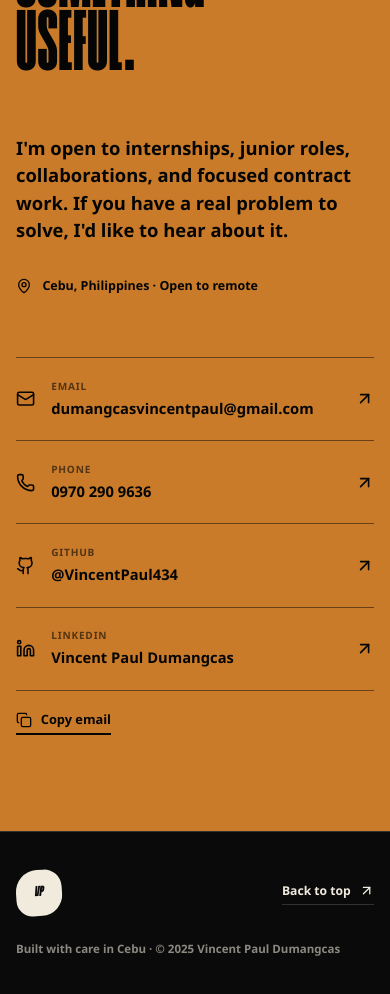
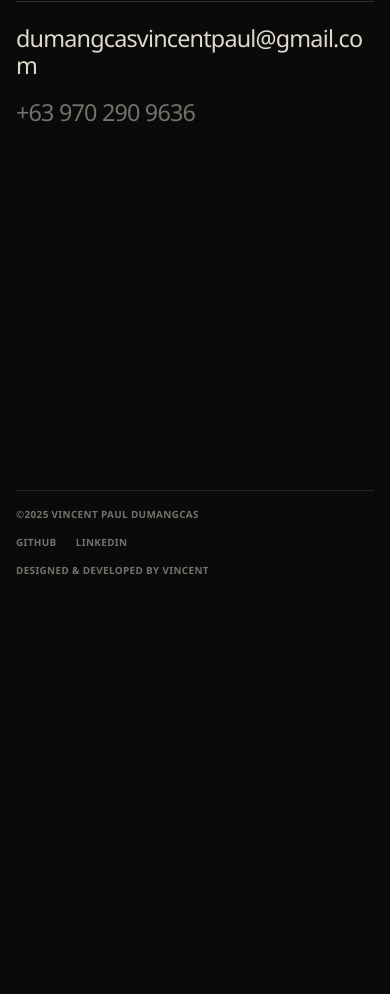
Before and after one commit to VincentPaul434/portfolio, a React (Vite) app: page / in a window 390 px wide. Shown: the part 8940-9934 px from the top of the page. After the commit the page ends 9534 px from the top, so only its background shows below. Built offline with nearby package versions, Linux system fonts and the light colour scheme.

Commit message:
Refine contact footer layout

```diff
--- a/src/App.css
+++ b/src/App.css
@@ -1077,167 +1077,121 @@ section {
   text-transform: uppercase;
 }
 
-/* Contact */
-
-.contact-section {
-  padding: clamp(6rem, 10vw, 9rem) 0;
-  background: var(--accent);
-  color: var(--light-text);
-}
-
-.contact-heading > span {
-  display: block;
-  margin-bottom: 1.5rem;
-  font-size: 0.78rem;
-  font-weight: 800;
-}
-
-.contact-heading h2 {
-  max-width: 11ch;
-  font-family: var(--font-display);
-  font-size: clamp(5rem, 11vw, 11rem);
-  font-weight: 700;
-  line-height: 0.73;
-  letter-spacing: 0.01em;
-  text-transform: uppercase;
-}
-
-.contact-layout {
-  margin-top: clamp(4rem, 8vw, 7rem);
-  display: grid;
-  grid-template-columns: minmax(0, 0.8fr) minmax(0, 1.2fr);
-  gap: clamp(3rem, 9vw, 9rem);
-  align-items: start;
-}
-
-.contact-intro > p {
-  max-width: 36rem;
-  font-size: clamp(1.15rem, 2.3vw, 1.65rem);
-  font-weight: 600;
-  line-height: 1.5;
-}
-
-.location-line {
-  margin-top: 2rem;
-  display: inline-flex;
-  align-items: center;
-  gap: 0.65rem;
-  font-size: 0.78rem;
-  font-weight: 800;
-}
-
-.location-line svg {
-  width: 1rem;
-  height: 1rem;
-}
-
-.contact-list {
-  display: grid;
-  border-top: 1px solid rgba(0, 0, 0, 0.48);
-}
-
-.contact-list a {
-  min-width: 0;
-  min-height: 5.6rem;
-  padding: 1rem 0;
-  display: grid;
-  grid-template-columns: auto minmax(0, 1fr) auto;
-  align-items: center;
-  gap: 1rem;
-  border-bottom: 1px solid rgba(0, 0, 0, 0.48);
-  transition: padding 220ms ease, background-color 220ms ease;
-}
-
-.contact-list a:hover {
-  padding-inline: 0.8rem;
-  background: rgba(0, 0, 0, 0.06);
-}
-
-.contact-list a > svg {
-  width: 1.2rem;
-  height: 1.2rem;
-}
-
-.contact-list a > svg:last-child {
-  transition: transform 220ms ease;
-}
-
-.contact-list a:hover > svg:last-child {
-  transform: translate(0.25rem, -0.25rem);
-}
-
-.contact-list a span {
-  min-width: 0;
-  overflow-wrap: anywhere;
-  font-size: clamp(0.92rem, 1.7vw, 1.15rem);
-  font-weight: 800;
-}
-
-.contact-list a small {
-  display: block;
-  margin-bottom: 0.16rem;
-  font-size: 0.63rem;
-  font-weight: 800;
-  letter-spacing: 0.08em;
-  text-transform: uppercase;
-  opacity: 0.6;
-}
-
-.contact-list button {
-  width: max-content;
-  margin-top: 1.2rem;
-  padding: 0 0 0.2rem;
-  display: inline-flex;
-  align-items: center;
-  gap: 0.55rem;
-  border-bottom: 2px solid var(--light-text);
-  background: transparent;
-  font-size: 0.8rem;
-  font-weight: 800;
-}
-
-.contact-list button svg {
-  width: 1rem;
-  height: 1rem;
-}
-
-/* Footer */
-
-.site-footer {
-  border-top: 1px solid var(--dark-line);
+/* Contact footer */
+
+.contact-footer {
+  min-height: 100svh;
+  padding: clamp(5.5rem, 9vw, 8rem) 0 1.2rem;
   background: var(--background);
   color: var(--foreground);
-  padding: 2.4rem 0;
-}
-
-.footer-inner {
+  scroll-margin-top: var(--header-height);
+}
+
+.contact-footer-inner {
+  min-height: calc(100svh - clamp(6.7rem, 10vw, 9.2rem));
+  display: grid;
+  grid-template-rows: auto auto minmax(7rem, 1fr) auto;
+}
+
+.contact-footer-heading > p {
+  max-width: 52rem;
+  color: color-mix(in srgb, var(--foreground) 48%, transparent);
+  font-size: clamp(0.66rem, 1vw, 0.78rem);
+  font-weight: 800;
+  letter-spacing: 0.1em;
+  line-height: 1.5;
+  text-transform: uppercase;
+}
+
+.contact-footer-heading h2 {
+  margin-top: clamp(1.2rem, 2.5vw, 2.1rem);
+  font-family: var(--font-display);
+  font-size: clamp(7rem, 16vw, 16rem);
+  font-weight: 700;
+  letter-spacing: 0.005em;
+  line-height: 0.68;
+  text-transform: uppercase;
+}
+
+.contact-direct {
+  margin-top: clamp(4rem, 7vw, 6.5rem);
+  padding-top: clamp(1.8rem, 3vw, 2.7rem);
+  display: flex;
+  align-items: baseline;
+  justify-content: space-between;
+  gap: 2rem;
+  border-top: 1px solid var(--dark-line);
+}
+
+.contact-direct a {
+  position: relative;
+  color: color-mix(in srgb, var(--foreground) 92%, transparent);
+  font-size: clamp(1.5rem, 3vw, 2.7rem);
+  font-weight: 400;
+  letter-spacing: -0.035em;
+  line-height: 1.15;
+}
+
+.contact-direct a::after {
+  content: "";
+  position: absolute;
+  right: 0;
+  bottom: -0.28rem;
+  left: 0;
+  height: 2px;
+  background: var(--accent);
+  transform: scaleX(0);
+  transform-origin: right center;
+  transition: transform 240ms ease;
+}
+
+.contact-direct a:hover::after,
+.contact-direct a:focus-visible::after {
+  transform: scaleX(1);
+  transform-origin: left center;
+}
+
+.contact-direct .contact-phone {
+  color: color-mix(in srgb, var(--foreground) 46%, transparent);
+  text-align: right;
+}
+
+.contact-footer-space {
+  min-height: clamp(7rem, 18vh, 15rem);
+}
+
+.contact-footer-meta {
+  padding-top: 1.25rem;
   display: grid;
   grid-template-columns: 1fr auto 1fr;
   align-items: center;
   gap: 1.5rem;
-}
-
-.footer-inner > p {
-  color: color-mix(in srgb, var(--foreground) 56%, transparent);
-  font-size: 0.72rem;
-  font-weight: 700;
-  text-align: center;
-}
-
-.back-to-top {
+  border-top: 1px solid color-mix(in srgb, var(--foreground) 12%, transparent);
+  color: color-mix(in srgb, var(--foreground) 46%, transparent);
+  font-size: clamp(0.62rem, 0.85vw, 0.72rem);
+  font-weight: 800;
+  letter-spacing: 0.035em;
+  text-transform: uppercase;
+}
+
+.contact-footer-meta nav {
+  display: flex;
+  align-items: center;
+  justify-content: center;
+  gap: clamp(1.2rem, 2.2vw, 2rem);
+}
+
+.contact-footer-meta nav a {
+  transition: color 180ms ease;
+}
+
+.contact-footer-meta nav a:hover {
+  color: var(--foreground);
+}
+
+.contact-footer-meta > p:last-child {
   justify-self: end;
-  display: inline-flex;
-  align-items: center;
-  gap: 0.5rem;
-  border-bottom: 1px solid var(--dark-line);
-  padding-bottom: 0.2rem;
-  font-size: 0.76rem;
-  font-weight: 800;
-}
-
-.back-to-top svg {
-  width: 0.95rem;
-  height: 0.95rem;
+  text-align: right;
 }
 
 /* Motion */
@@ -1331,8 +1285,7 @@ section {
 }
 
 @media (max-width: 800px) {
-  .approach-layout,
-  .contact-layout {
+  .approach-layout {
     grid-template-columns: 1fr;
   }
 
@@ -1354,13 +1307,24 @@ section {
     border-bottom: 0;
   }
 
-  .footer-inner {
+  .contact-direct {
+    flex-direction: column;
+    align-items: flex-start;
+    gap: 1.25rem;
+  }
+
+  .contact-direct .contact-phone {
+    text-align: left;
+  }
+
+  .contact-footer-meta {
     grid-template-columns: 1fr auto;
   }
 
-  .footer-inner > p {
+  .contact-footer-meta > p:last-child {
     grid-column: 1 / -1;
-    grid-row: 2;
+    justify-self: start;
+    margin-top: 0.25rem;
     text-align: left;
   }
 }
@@ -1555,25 +1519,56 @@ section {
     font-size: 3.3rem;
   }
 
-  .contact-heading h2 {
-    font-size: clamp(4.7rem, 22vw, 6rem);
-  }
-
-  .contact-layout {
-    margin-top: 3.5rem;
-    gap: 3.5rem;
-  }
-
-  .contact-list a {
-    min-height: 5.2rem;
-  }
-
-  .site-footer .brand-name {
-    display: none;
-  }
-
-  .back-to-top {
-    justify-self: end;
+  .contact-footer {
+    padding: 4.8rem 0 1rem;
+  }
+
+  .contact-footer-inner {
+    min-height: calc(100svh - 5.8rem);
+    grid-template-rows: auto auto minmax(5rem, 1fr) auto;
+  }
+
+  .contact-footer-heading > p {
+    max-width: 29rem;
+    font-size: 0.64rem;
+  }
+
+  .contact-footer-heading h2 {
+    margin-top: 1.2rem;
+    font-size: clamp(5.5rem, 28vw, 8rem);
+    line-height: 0.7;
+  }
+
+  .contact-direct {
+    margin-top: 3rem;
+    padding-top: 1.4rem;
+  }
+
+  .contact-direct a {
+    max-width: 100%;
+    font-size: clamp(1.25rem, 6vw, 1.7rem);
+    overflow-wrap: anywhere;
+  }
+
+  .contact-footer-space {
+    min-height: 14vh;
+  }
+
+  .contact-footer-meta {
+    grid-template-columns: 1fr;
+    gap: 0.8rem;
+    padding-top: 1rem;
+  }
+
+  .contact-footer-meta nav {
+    justify-content: flex-start;
+    grid-row: 2;
+  }
+
+  .contact-footer-meta > p:last-child {
+    grid-column: 1;
+    grid-row: 3;
+    margin-top: 0;
   }
 }
 
--- a/src/App.jsx
+++ b/src/App.jsx
@@ -2,13 +2,7 @@ import { createElement, useEffect, useRef, useState } from "react"
 import {
   ArrowDown,
   ArrowUpRight,
-  Copy,
-  Github,
-  Linkedin,
-  Mail,
-  MapPin,
   Menu,
-  Phone,
   X,
 } from "lucide-react"
 
@@ -114,33 +108,6 @@ const experience = [
     title: "Ready for the next real problem",
     detail:
       "Open to internships, junior roles, and contract work where I can contribute and keep learning quickly.",
-  },
-]
-
-const contactItems = [
-  {
-    href: "mailto:dumangcasvincentpaul@gmail.com",
-    label: "Email",
-    value: "dumangcasvincentpaul@gmail.com",
-    icon: Mail,
-  },
-  {
-    href: "tel:+639702909636",
-    label: "Phone",
-    value: "0970 290 9636",
-    icon: Phone,
-  },
-  {
-    href: "https://github.com/VincentPaul434",
-    label: "GitHub",
-    value: "@VincentPaul434",
-    icon: Github,
-  },
-  {
-    href: "https://www.linkedin.com/in/vincent-paul-dumangcas-74063a365/",
-    label: "LinkedIn",
-    value: "Vincent Paul Dumangcas",
-    icon: Linkedin,
   },
 ]
 
@@ -572,81 +539,45 @@ function ExperienceSection() {
   )
 }
 
-function ContactSection() {
-  const [copied, setCopied] = useState(false)
-
-  const copyEmail = async () => {
-    try {
-      await navigator.clipboard.writeText("dumangcasvincentpaul@gmail.com")
-      setCopied(true)
-      window.setTimeout(() => setCopied(false), 1800)
-    } catch {
-      window.location.href = "mailto:dumangcasvincentpaul@gmail.com"
-    }
-  }
-
+function ContactFooter() {
   return (
-    <section id="contact" className="contact-section">
-      <div className="page-shell">
-        <Reveal className="contact-heading">
-          <span>/05 — Let&apos;s talk</span>
-          <h2>
-            Let&apos;s make
-            <br />
-            something useful.
-          </h2>
+    <footer id="contact" className="contact-footer">
+      <div className="page-shell contact-footer-inner">
+        <Reveal className="contact-footer-heading">
+          <p>
+            For internships, collaboration requests or project opportunities, don&apos;t hesitate
+            to reach out.
+          </p>
+          <h2>Get in touch</h2>
         </Reveal>
 
-        <div className="contact-layout">
-          <Reveal className="contact-intro">
-            <p>
-              I&apos;m open to internships, junior roles, collaborations, and focused contract
-              work. If you have a real problem to solve, I&apos;d like to hear about it.
-            </p>
-            <div className="location-line">
-              <MapPin aria-hidden="true" />
-              Cebu, Philippines · Open to remote
-            </div>
-          </Reveal>
+        <Reveal className="contact-direct" delay={80}>
+          <a href="mailto:dumangcasvincentpaul@gmail.com">
+            dumangcasvincentpaul@gmail.com
+          </a>
+          <a href="tel:+639702909636" className="contact-phone">
+            +63 970 290 9636
+          </a>
+        </Reveal>
 
-          <Reveal className="contact-list" delay={100}>
-            {contactItems.map((item) => (
-              <a
-                key={item.label}
-                href={item.href}
-                target={item.href.startsWith("http") ? "_blank" : undefined}
-                rel={item.href.startsWith("http") ? "noopener noreferrer" : undefined}
-              >
-                <item.icon aria-hidden="true" />
-                <span>
-                  <small>{item.label}</small>
-                  {item.value}
-                </span>
-                <ArrowUpRight aria-hidden="true" />
-              </a>
-            ))}
+        <div className="contact-footer-space" aria-hidden="true" />
 
-            <button type="button" onClick={copyEmail}>
-              <Copy aria-hidden="true" />
-              {copied ? "Email copied" : "Copy email"}
-            </button>
-          </Reveal>
+        <div className="contact-footer-meta">
+          <p>©{new Date().getFullYear()} Vincent Paul Dumangcas</p>
+          <nav aria-label="Social links">
+            <a href="https://github.com/VincentPaul434" target="_blank" rel="noopener noreferrer">
+              GitHub
+            </a>
+            <a
+              href="https://www.linkedin.com/in/vincent-paul-dumangcas-74063a365/"
+              target="_blank"
+              rel="noopener noreferrer"
+            >
+              LinkedIn
+            </a>
+          </nav>
+          <p>Designed &amp; developed by Vincent</p>
         </div>
-      </div>
-    </section>
-  )
-}
-
-function Footer() {
-  return (
-    <footer className="site-footer">
-      <div className="page-shell footer-inner">
-        <BrandMark />
-        <p>Built with care in Cebu · © {new Date().getFullYear()} Vincent Paul Dumangcas</p>
-        <a href="#top" className="back-to-top">
-          Back to top
-          <ArrowUpRight aria-hidden="true" />
-        </a>
       </div>
     </footer>
   )
@@ -663,9 +594,8 @@ function App() {
         <AboutSection />
         <SkillsSection />
         <ExperienceSection />
-        <ContactSection />
       </main>
-      <Footer />
+      <ContactFooter />
     </div>
   )
 }
```
